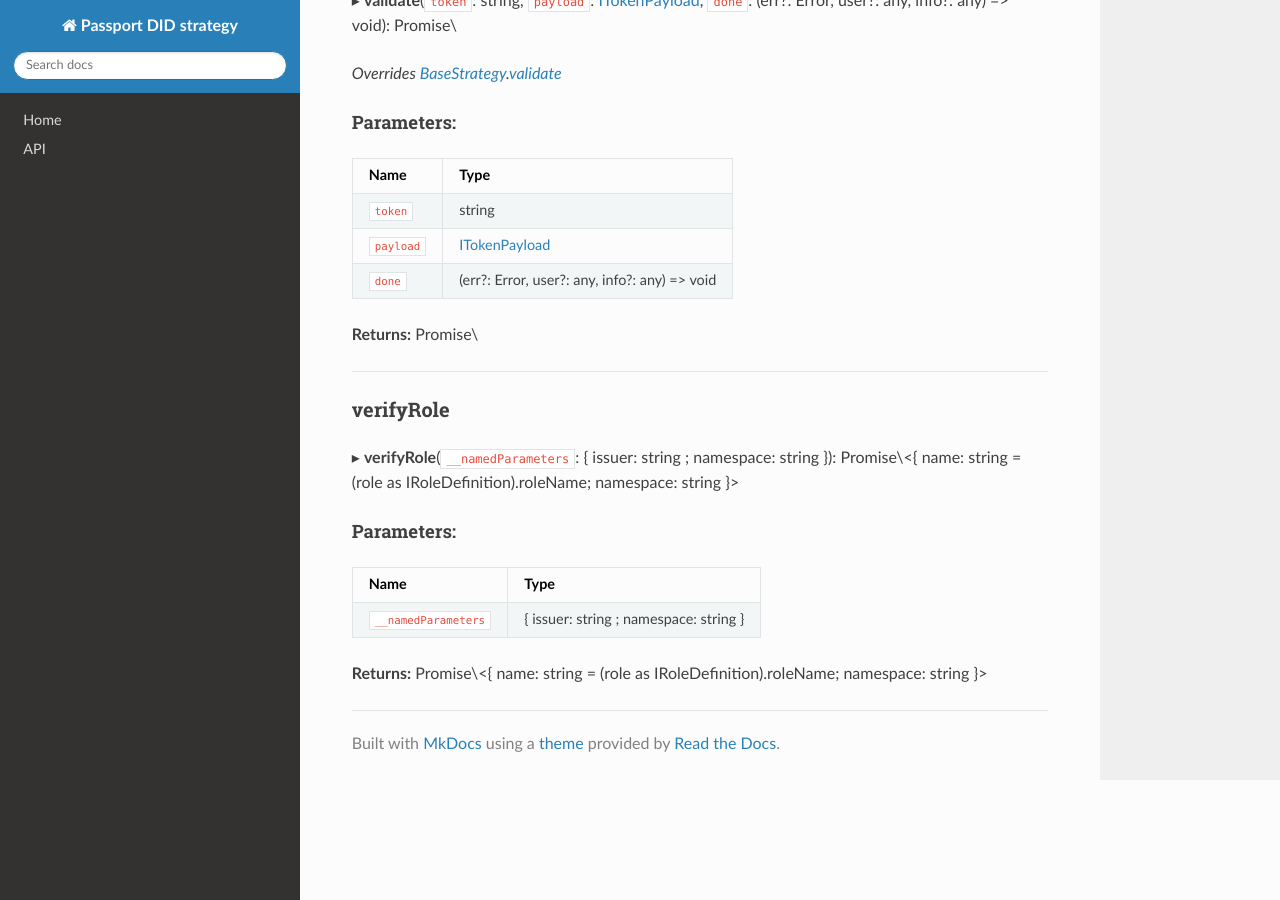
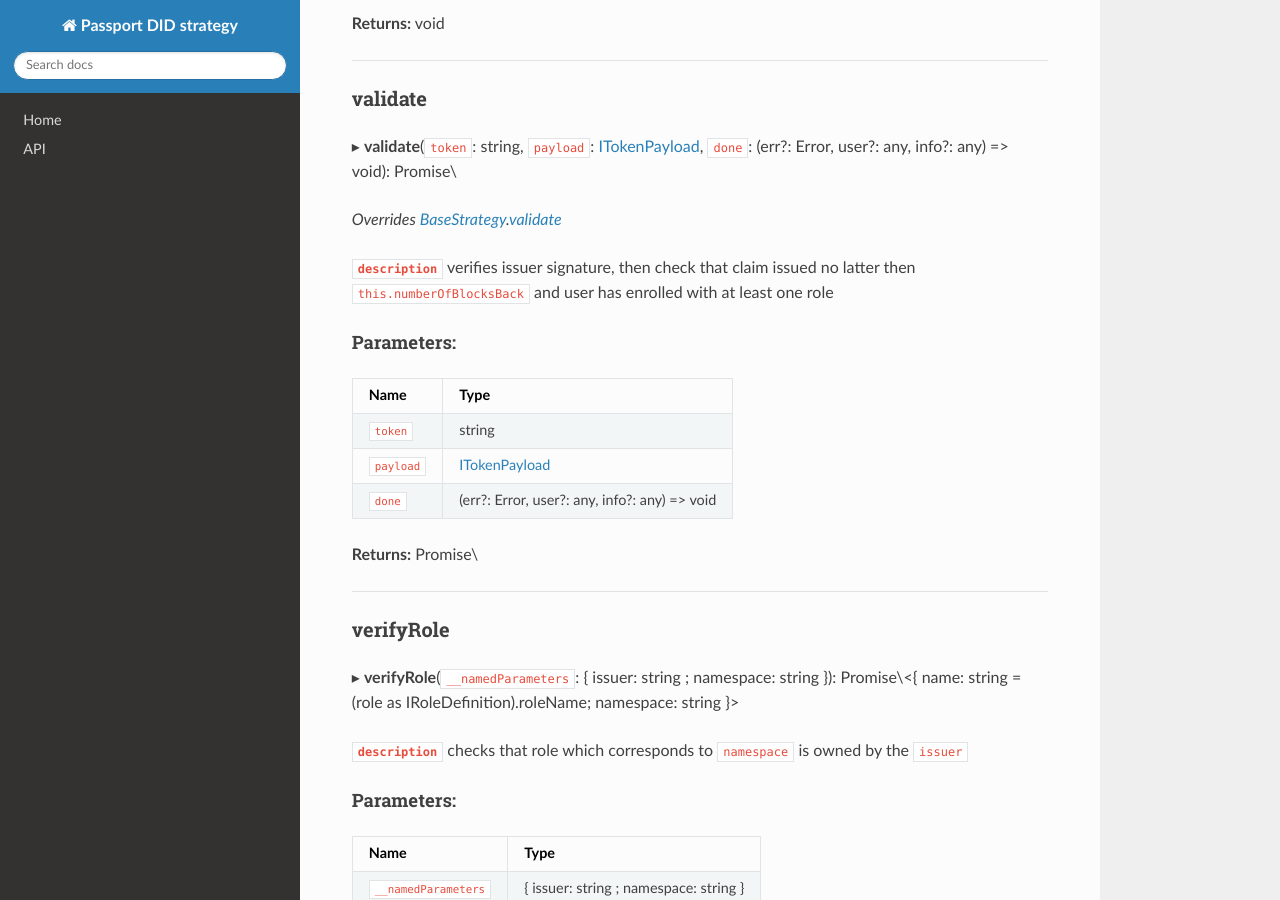
Before and after one commit to energywebfoundation/passport-did-auth, an MkDocs documentation site: the page built from docs/api/classes/loginstrategy.md, in a window 1280 px wide and 900 px high, scrolled down 6675 px. Built offline with MkDocs 1.6.1, drawn with Linux system fonts in a browser that asks for light colours; nearby versions of some CDN libraries; some of the changed text lies outside the part shown.

```diff
--- a/docs/api/classes/loginstrategy.md
+++ b/docs/api/classes/loginstrategy.md
@@ -71,12 +71,14 @@ Name | Type |
 
 *Overrides void*
 
+**`description`** template method to authenticate DID
+
 #### Parameters:
 
-Name | Type |
------- | ------ |
-`req` | Request |
-`options` | AuthenticateOptions |
+Name | Type | Description |
+------ | ------ | ------ |
+`req` | Request |  |
+`options` | AuthenticateOptions |   |
 
 **Returns:** void
 
@@ -111,10 +113,10 @@ ___
 
 #### Parameters:
 
-Name | Type |
------- | ------ |
-`data` | any |
-`options?` | SignOptions |
+Name | Type | Description |
+------ | ------ | ------ |
+`data` | any | payload to encode |
+`options?` | SignOptions |   |
 
 **Returns:** string
 
@@ -148,13 +150,17 @@ ___
 
 *Overrides [BaseStrategy](basestrategy.md).[extractToken](basestrategy.md#extracttoken)*
 
+**`description`** extracts encoded payload either from request body or query
+
 #### Parameters:
 
-Name | Type |
------- | ------ |
-`req` | Request |
+Name | Type | Description |
+------ | ------ | ------ |
+`req` | Request |   |
 
 **Returns:** any
+
+encoded claim
 
 ___
 
@@ -280,6 +286,10 @@ ___
 
 *Overrides [BaseStrategy](basestrategy.md).[validate](basestrategy.md#validate)*
 
+**`description`** verifies issuer signature, then check that claim issued
+no latter then `this.numberOfBlocksBack` and user has enrolled with at
+least one role
+
 #### Parameters:
 
 Name | Type |
@@ -296,6 +306,8 @@ ___
 
 ▸ **verifyRole**(`__namedParameters`: { issuer: string ; namespace: string  }): Promise\<{ name: string = (role as IRoleDefinition).roleName; namespace: string  }>
 
+**`description`** checks that role which corresponds to `namespace` is owned by the `issuer`
+
 #### Parameters:
 
 Name | Type |
--- a/package.json
+++ b/package.json
@@ -10,7 +10,7 @@
   "scripts": {
     "build": "rm -rf dist && rm -rf ethers && npm run build:contracts && npm run build:ts",
     "prepare": "npm run build",
-    "dev:nest":"concurrently -n client,nest -c bgBlue,bgGreen,bgRed \"npm run example:client\" \"cd examples/server/nestjs && npm run start:dev\" \"tsc --watch\" ",
+    "dev:nest": "concurrently -n nest,lib -c bgGreen,bgRed \"cd examples/server/nestjs && npm run start:dev\" \"tsc --watch\" ",
     "example:nest": "npm run build && concurrently -n client,nest -c bgBlue,bgGreen \"npm run example:client\" \"npm run example:server-nest\"",
     "example:express": "npm run build && concurrently -n client,express -c bgBlue,bgGreen \"npm run example:client\" \"npm run example:server-express\"",
     "example:client": "cd examples/client && npm install && npm start",
```
Also changed, not shown: README.md (+2 -4 lines), docs/api/classes/basestrategy.md (+14 -8 lines), docs/index.md (+4 -4 lines), docs/guides/authenticationInNest.md (added), docs/guides/authtenticationInExpress.md (added), 3 other files.
